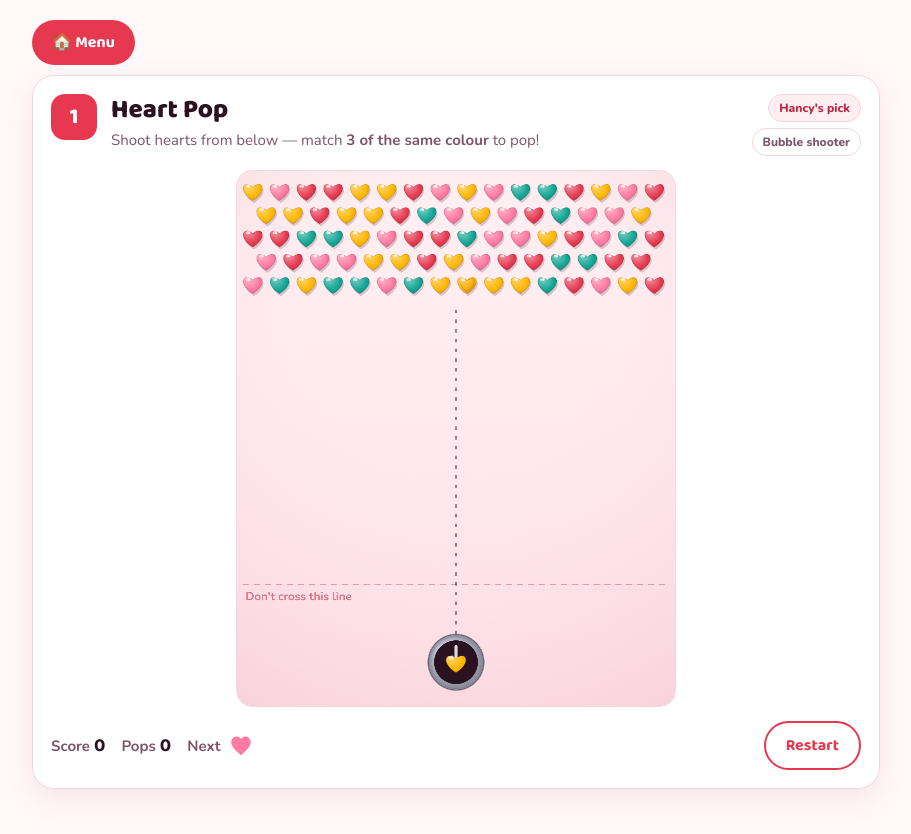
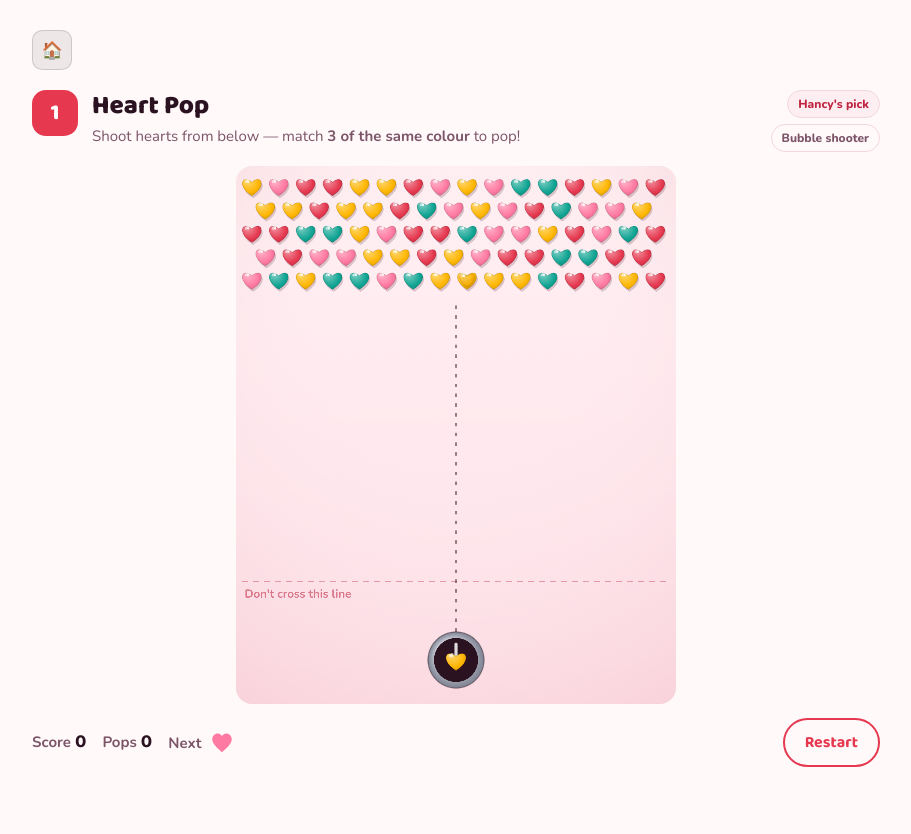
Before and after one commit to harshharsh90906-star/HarshRun, a website: page www/heart-pop.html in a window 1280 px wide. Shown: the whole page, without its empty margins (184-1095 px from the left). Drawn offline with nearby package versions, Linux system fonts and the light colour scheme; animation ran at ten frames a second.

Commit message:
Heart Pop transparent: no card box, no stage border; home button same small square icon as Harsh Run

```diff
--- a/www/heart-pop.html
+++ b/www/heart-pop.html
@@ -53,8 +53,8 @@
 
       /* ---------- game cards ---------- */
       .card{
-        background:var(--card); border:1.5px solid var(--line); border-radius:22px;
-        padding:18px; margin:20px 0; box-shadow:var(--shadow);
+        background:transparent; border:none; border-radius:0;
+        padding:0; margin:20px 0; box-shadow:none;
       }
       .card.selected{ border-color:var(--rose); box-shadow:0 0 0 3px rgba(230,57,80,.25), var(--shadow); }
       .card-head{ display:flex; gap:14px; align-items:flex-start; margin-bottom:14px; }
@@ -78,7 +78,7 @@
 
       .stage{
         position:relative; border-radius:16px; overflow:hidden; margin:0 auto;
-        border:1.5px solid var(--line); user-select:none; -webkit-user-select:none;
+        border:none; user-select:none; -webkit-user-select:none;
       }
       .stage.narrow{ max-width:440px; }
       canvas.game{ display:block; width:100%; height:auto; }
@@ -100,6 +100,12 @@
       .stat{ font-size:15px; font-weight:700; color:var(--muted); }
       .stat b{ color:var(--ink); font-family:"Baloo 2",sans-serif; font-size:19px; }
       .hud .spacer{ flex:1 1 auto; }
+      .iconbtn{
+        width:40px; height:40px; border-radius:10px; border:1px solid rgba(127,127,127,.3);
+        background:rgba(127,127,127,.14); color:var(--ink); font-size:17px; cursor:pointer;
+        display:inline-flex; align-items:center; justify-content:center; text-decoration:none;
+      }
+      .iconbtn:active{ transform:scale(.94); }
       .btn{
         border:none; border-radius:999px; padding:10px 20px;
         font-family:"Baloo 2",sans-serif; font-weight:700; font-size:16px;
@@ -151,7 +157,7 @@
   </head>
   <body>
     <main class="wrap">
-      <div style="margin:10px 0 14px;"><a class="btn" href="index.html" style="text-decoration:none;">&#127968; Menu</a></div>
+      <div style="margin:10px 0 14px;"><a class="iconbtn" href="index.html" aria-label="Back to menu">&#127968;</a></div>
 <section class="card" id="card-pop">
         <div class="card-head">
           <div class="num">1</div>
```
